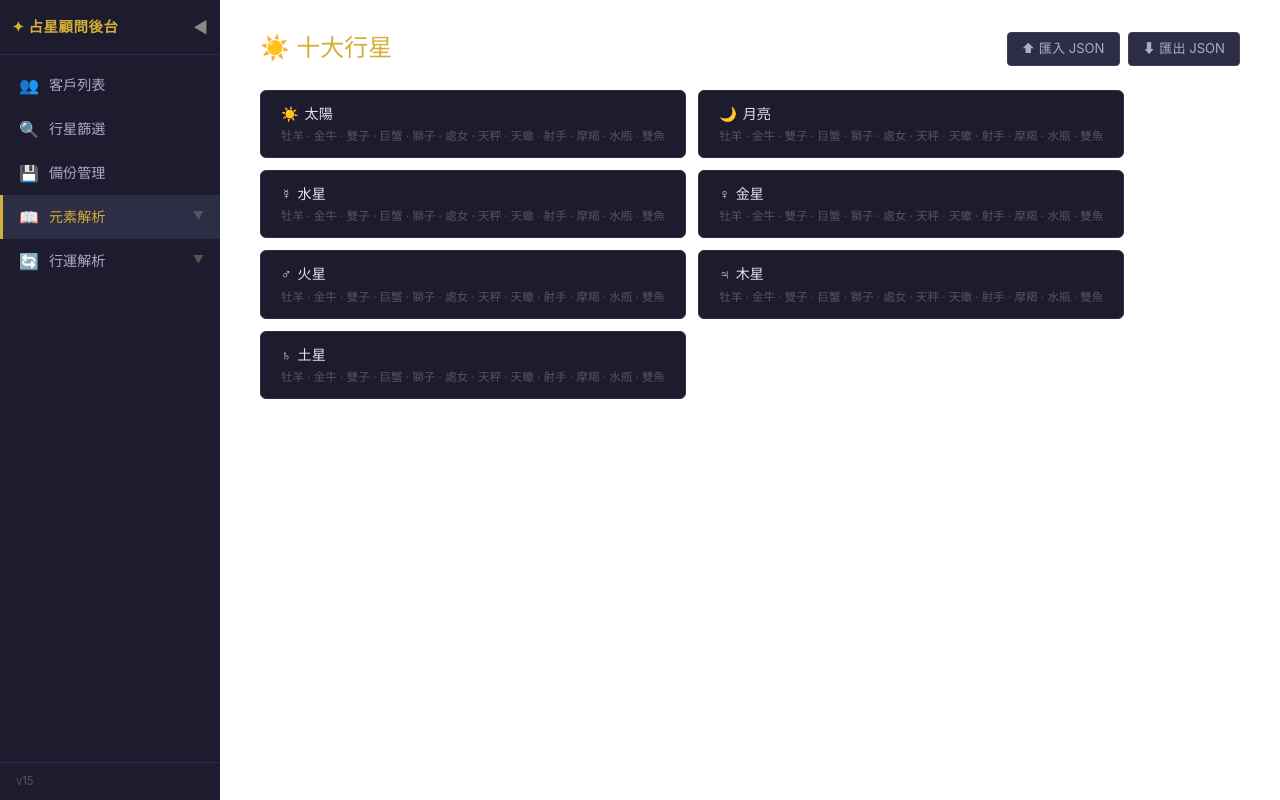
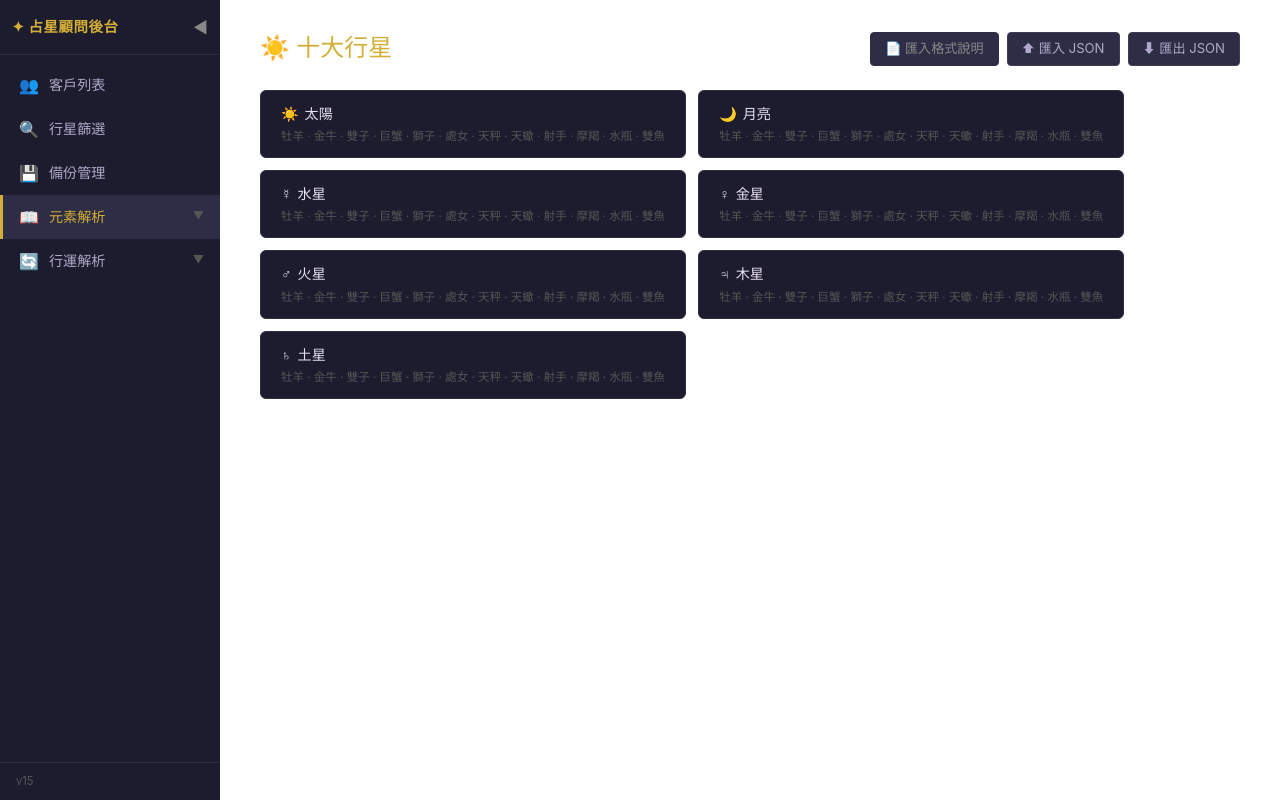
Before and after one commit to joan71739/zodiac-web, a React (Vite) app: page /elements/planets in a window 1280 px wide. Built offline with nearby package versions, Linux system fonts and the light colour scheme.

Commit message:
Update ElementPlanets.jsx

```diff
--- a/src/pages/ElementPlanets.jsx
+++ b/src/pages/ElementPlanets.jsx
@@ -1,6 +1,6 @@
 // ElementPlanets.jsx — 十大行星頁
 // 路由：/elements/planets
-// v2：匯入匯出接上真實 API
+// v3：加上「匯入格式說明」下載按鈕
 
 import { useRef, useState } from 'react'
 import { Alert } from 'react-bootstrap'
@@ -8,6 +8,35 @@ import { useNavigate } from 'react-router-dom'
 import { SIGN_OPTIONS } from '../utils/codeMap'
 import { exportElementPlanets } from '../api/export'
 import { importElementNotes } from '../api/import'
+
+const FORMAT_TXT = `=== 元素解析 匯入格式說明 ===
+
+--- 星座代碼 (signKey) ---
+a=牡羊座 s=金牛座 d=雙子座 f=巨蟹座
+g=獅子座 h=處女座 j=天秤座 k=天蠍座
+l=射手座 z=摩羯座 x=水瓶座 c=雙魚座
+
+--- 行星代碼 (planetKey) ---
+Q=太陽 W=月亮 E=水星 R=金星 T=火星
+Y=木星 U=土星 null=純星座解析
+
+--- 主題代碼 (topic) ---
+general=核心特質 career=事業 love=感情
+wealth=財富 challenge=課題 null=未分類
+
+--- JSON 範例 ---
+[
+  {
+    "signKey": "g",
+    "planetKey": "Q",
+    "houseKey": null,
+    "title": "標題",
+    "content": "內容",
+    "tag": "",
+    "topic": "general"
+  }
+]
+`
 
 const PLANET_OPTIONS_7 = [
     { code: 'Q', label: '太陽', icon: '☀️' },
@@ -24,7 +53,6 @@ export default function ElementPlanets() {
     const fileInputRef = useRef(null)
     const [msg, setMsg] = useState(null)
 
-    // ── 匯出 ────────────────────────────────────────────────
     const handleExport = async () => {
         try {
             await exportElementPlanets()
@@ -33,7 +61,6 @@ export default function ElementPlanets() {
         }
     }
 
-    // ── 匯入 ────────────────────────────────────────────────
     const handleImportClick = () => fileInputRef.current?.click()
 
     const handleFileChange = async (e) => {
@@ -52,6 +79,18 @@ export default function ElementPlanets() {
         }
     }
 
+    const handleFormatDownload = () => {
+        const blob = new Blob([FORMAT_TXT], { type: 'text/plain;charset=utf-8' })
+        const url = URL.createObjectURL(blob)
+        const a = document.createElement('a')
+        a.href = url
+        a.download = 'element_notes_import_format.txt'
+        document.body.appendChild(a)
+        a.click()
+        document.body.removeChild(a)
+        URL.revokeObjectURL(url)
+    }
+
     return (
         <div style={{ padding: '32px 40px', color: '#E8E0F0' }}>
             <div className="d-flex justify-content-between align-items-center mb-4">
@@ -64,6 +103,9 @@ export default function ElementPlanets() {
                         style={{ display: 'none' }}
                         onChange={handleFileChange}
                     />
+                    <button onClick={handleFormatDownload} style={btnStyleSecondary}>
+                        📄 匯入格式說明
+                    </button>
                     <button onClick={handleImportClick} style={btnStyle}>
                         ⬆ 匯入 JSON
                     </button>
@@ -74,17 +116,11 @@ export default function ElementPlanets() {
             </div>
 
             {msg && (
-                <Alert
-                    variant={msg.type}
-                    dismissible
-                    onClose={() => setMsg(null)}
-                    style={{ fontSize: '0.84rem' }}
-                >
+                <Alert variant={msg.type} dismissible onClose={() => setMsg(null)} style={{ fontSize: '0.84rem' }}>
                     {msg.text}
                 </Alert>
             )}
 
-            {/* 行星快速入口 */}
             <div style={{ display: 'flex', flexWrap: 'wrap', gap: 12, marginTop: 8 }}>
                 {PLANET_OPTIONS_7.map(({ code, label, icon }) => (
                     <div key={code} style={planetCardStyle}>
@@ -110,6 +146,16 @@ const btnStyle = {
     fontSize: '0.82rem',
 }
 
+const btnStyleSecondary = {
+    backgroundColor: '#2D2D45',
+    border: '1px solid #2D2D45',
+    color: '#888',
+    padding: '6px 14px',
+    borderRadius: 4,
+    cursor: 'pointer',
+    fontSize: '0.82rem',
+}
+
 const planetCardStyle = {
     backgroundColor: '#1C1C2E',
     border: '1px solid #2D2D45',
```
